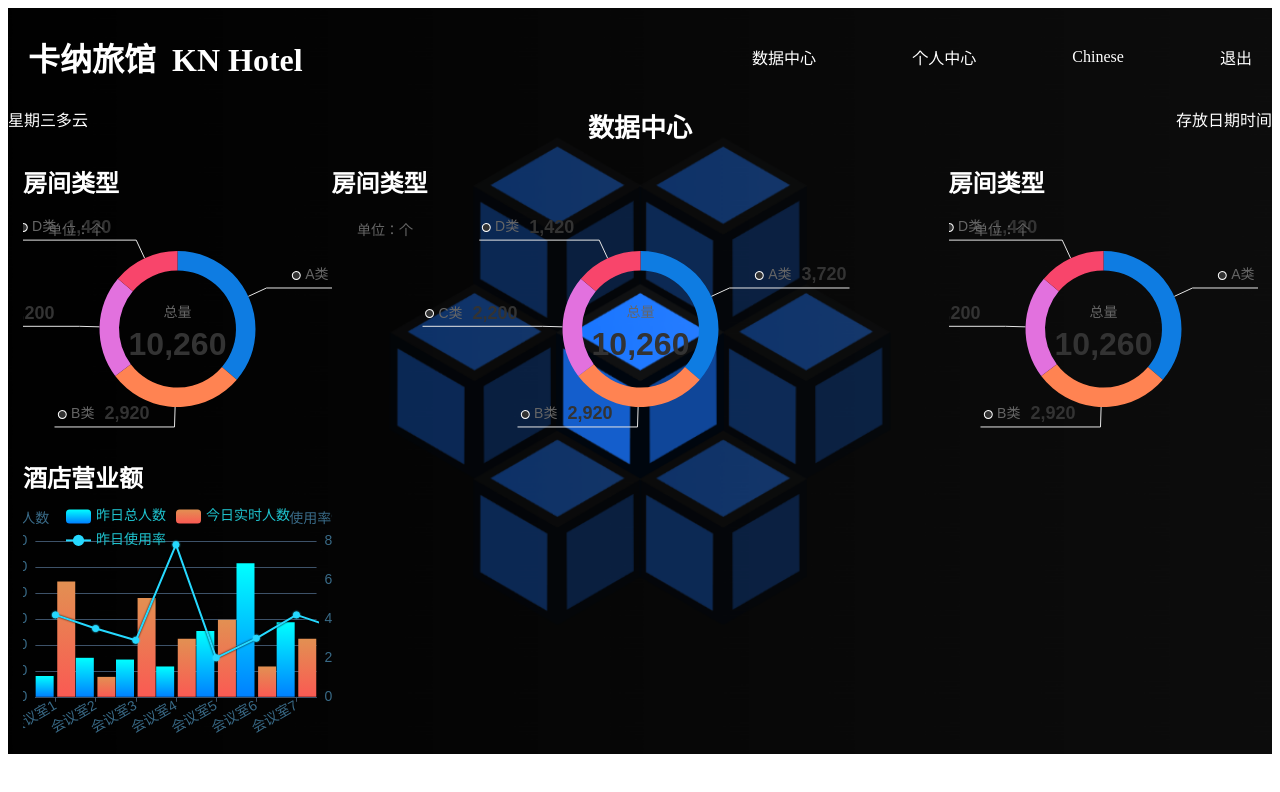
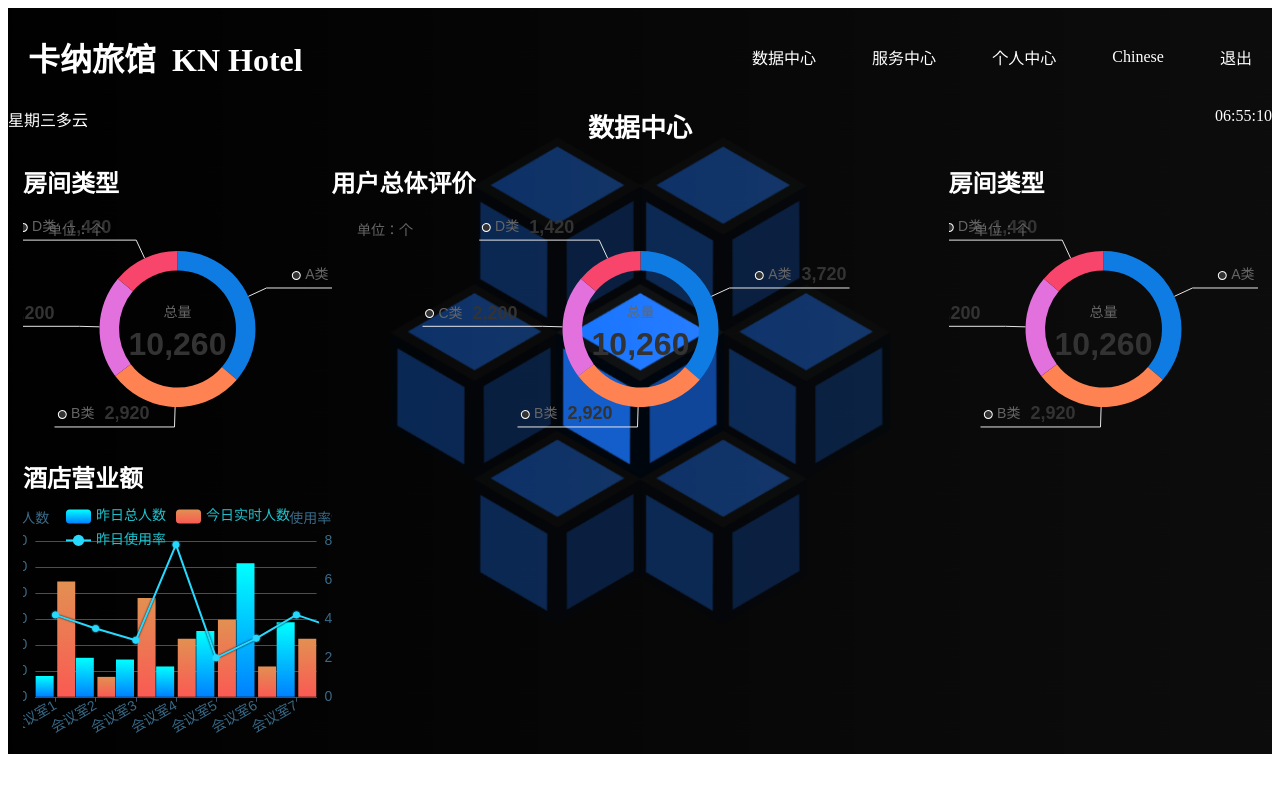
Before and after one commit to Alduin576/vue_program, a Vue app: page /#/dataCenter in a window 1280 px wide. Shown: the top 792 px of the page. Built offline with nearby package versions, Linux system fonts and the light colour scheme.

Commit message:
完成时间显示

```diff
--- a/src/views/dataCenter/dataCenter.vue
+++ b/src/views/dataCenter/dataCenter.vue
@@ -9,7 +9,7 @@
         <span>数据中心</span>
       </div>
       <div class="dataCenterHeadRight">
-        <span>存放日期时间</span>
+        <span>{{ time }}</span>
       </div>
     </div>
     <el-row class="dataCenterContent">
@@ -28,8 +28,8 @@
       </div>
       <div class="dataCenterContentCenter">
         <div class="el-col el-col-12">
-          <div class="RoomSurvey">
-            <div class="echartTitle">房间类型</div>
+          <div class="overallEvaluation">
+            <div class="echartTitle">用户总体评价</div>
             <echartPie></echartPie>
           </div>
         </div>
@@ -48,11 +48,31 @@
 
 <script>
 import echartPie from '@/components/echart/echartPie.vue'
-import echartColumnar from '@/components/echart/echatColumnar.vue'
+import echartColumnar from '@/components/echart/echartColumnar.vue'
 export default {
   name: 'dataCenter',
   components: {
     echartPie, echartColumnar
+  },
+  data () {
+    return {
+      time: ''
+    }
+  },
+  methods: {
+  },
+  // 实例挂载就会执行
+  mounted () {
+    setInterval(() => {
+      let date = new Date()
+      let hour = date.getHours()
+      hour = hour >= 10 ? hour : `0${hour}`
+      let minute = date.getMinutes()
+      minute = minute < 10 ? `0${minute}` : minute
+      let second = date.getSeconds()
+      second = second < 10 ? `0${second}` : second
+      this.time = `${hour}:${minute}:${second}`
+    }, 1000)
   }
 }
 </script>
--- a/src/views/layout/layout.vue
+++ b/src/views/layout/layout.vue
@@ -8,6 +8,7 @@
       <div class="header-right">
         <!-- 大屏↓ -->
         <div>数据中心</div>
+        <div>服务中心</div>
         <div>个人中心</div>
         <div>Chinese</div>
         <div>退出</div>
```
Also changed, not shown: src/components/echart/echartColumnar.vue (renamed from src/components/echart/echatColumnar.vue).
